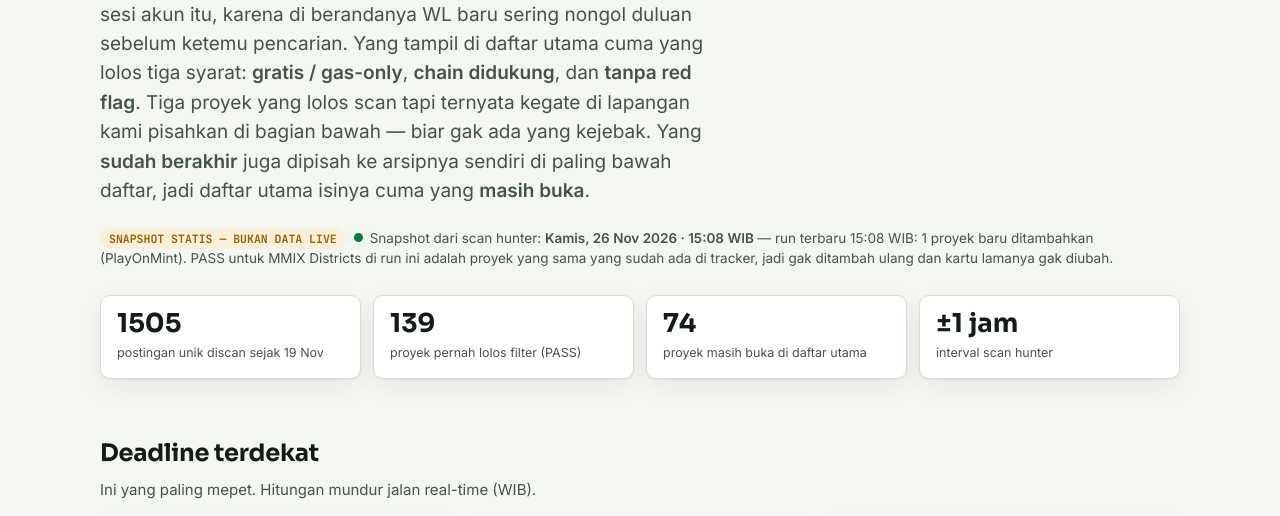
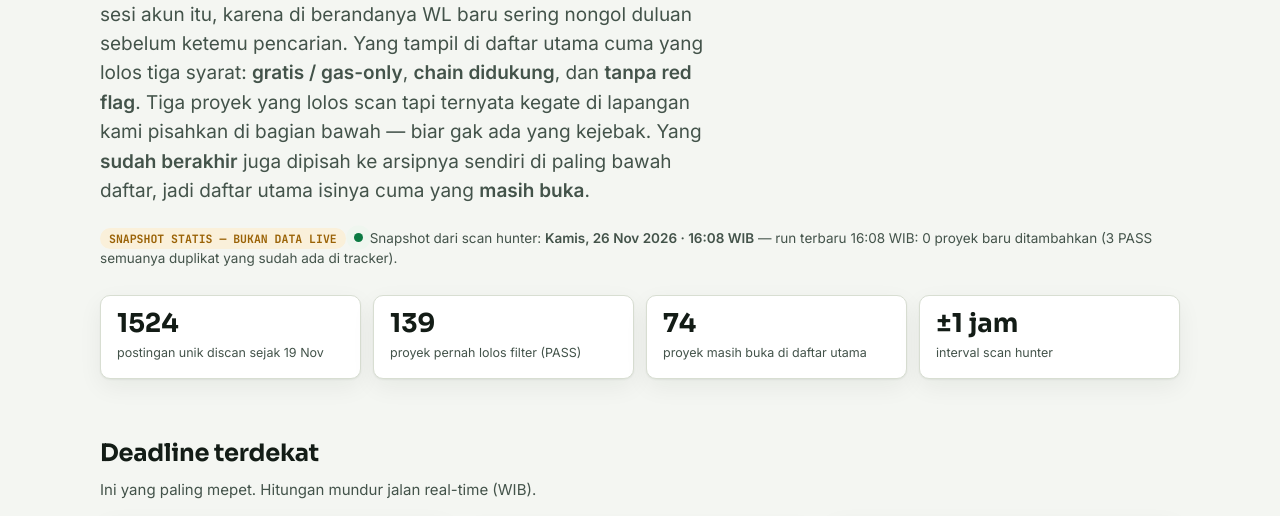
Before and after one commit to awalsa/wl-tracker, a plain HTML site: page index.html in a window 1280 px wide. Shown: the part 238-754 px from the top of the page. Drawn offline with Linux system fonts and the light colour scheme.

Commit message:
WL Tracker — auto-refresh 16:08 WIB

```diff
--- a/index.html
+++ b/index.html
@@ -246,9 +246,9 @@
         </svg>
         <h1>Radar <span class="grn">free mint</span> &amp; whitelist, tanpa noise.</h1>
         <p class="lede">Bot kami memindai X tiap jam dari dua sumber sekaligus: <strong>pencarian kata kunci</strong> dan <strong>timeline beranda <span class="mono">@sarimaya01</span></strong> — dua-duanya lewat sesi akun itu, karena di berandanya WL baru sering nongol duluan sebelum ketemu pencarian. Yang tampil di daftar utama cuma yang lolos tiga syarat: <strong>gratis / gas-only</strong>, <strong>chain didukung</strong>, dan <strong>tanpa red flag</strong>. Tiga proyek yang lolos scan tapi ternyata kegate di lapangan kami pisahkan di bagian bawah — biar gak ada yang kejebak. Yang <strong>sudah berakhir</strong> juga dipisah ke arsipnya sendiri di paling bawah daftar, jadi daftar utama isinya cuma yang <strong>masih buka</strong>.</p>
-        <p class="scanline"><span class="tag warn" style="margin-right:8px;">SNAPSHOT STATIS — BUKAN DATA LIVE</span><span class="live-dot" aria-hidden="true"></span>Snapshot dari scan hunter: <strong>Kamis, 26 Nov 2026 · 15:08 WIB</strong> — run terbaru 15:08 WIB: 1 proyek baru ditambahkan (PlayOnMint). PASS untuk MMIX Districts di run ini adalah proyek yang sama yang sudah ada di tracker, jadi gak ditambah ulang dan kartu lamanya gak diubah.</p>
+        <p class="scanline"><span class="tag warn" style="margin-right:8px;">SNAPSHOT STATIS — BUKAN DATA LIVE</span><span class="live-dot" aria-hidden="true"></span>Snapshot dari scan hunter: <strong>Kamis, 26 Nov 2026 · 16:08 WIB</strong> — run terbaru 16:08 WIB: 0 proyek baru ditambahkan (3 PASS semuanya duplikat yang sudah ada di tracker).</p>
         <div class="stats">
-          <div class="stat"><b>1505</b><span>postingan unik discan sejak 19 Nov</span></div>
+          <div class="stat"><b>1524</b><span>postingan unik discan sejak 19 Nov</span></div>
           <div class="stat"><b>139</b><span>proyek pernah lolos filter (PASS)</span></div>
           <div class="stat"><b>74</b><span>proyek masih buka di daftar utama</span></div>
           <div class="stat"><b>±1 jam</b><span>interval scan hunter</span></div>
@@ -430,7 +430,7 @@
 
       <section aria-labelledby="how-h">
         <h2 class="sec" id="how-h">Cara hunter menyaring</h2>
-        <p class="sec-sub">Dari 1505 postingan yang discan, cuma sebagian kecil yang lolos. Ini filternya:</p>
+        <p class="sec-sub">Dari 1524 postingan yang discan, cuma sebagian kecil yang lolos. Ini filternya:</p>
         <div class="steps">
           <div class="step">
             <div class="num">LANGKAH 01</div>
```
